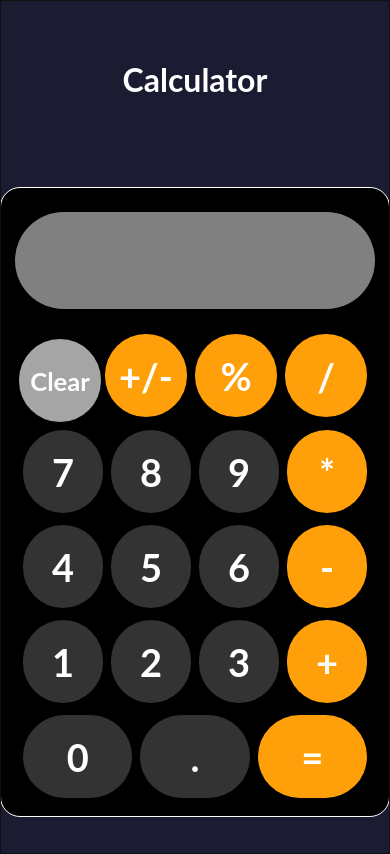
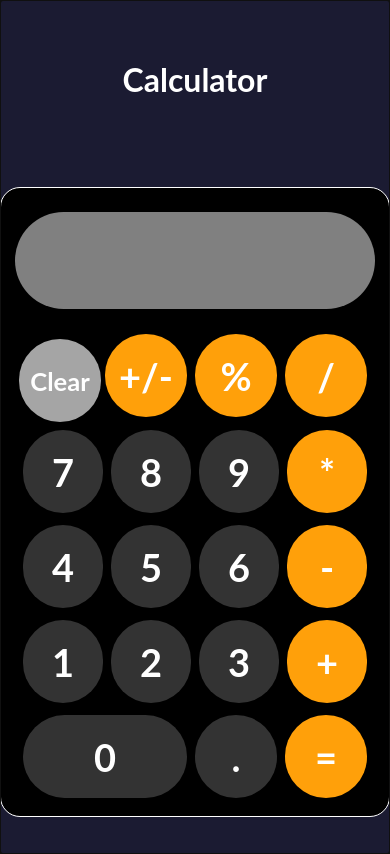
Before and after one commit to chrisglw/calculator-react, a React (Create React App) app: page / in a window 390 px wide. Built offline with nearby package versions, Linux system fonts and the light colour scheme.

Commit message:
Layout like iphone and changes on 0 button

```diff
--- a/src/App.js
+++ b/src/App.js
@@ -96,7 +96,7 @@ function App() {
           <Button manageClick={addInput}>+</Button>
         </div>
         <div className='row'>
-          <Button manageClick={addInput}>0</Button>
+          <Button className='zero' manageClick={addInput}>0</Button>
           <Button manageClick={addInput}>.</Button>
           <Button manageClick={calculateResult}>=</Button>
         </div>
--- a/src/components/Button.js
+++ b/src/components/Button.js
@@ -7,9 +7,11 @@ export function Button(props) {
     return isNaN(value) && (value !== '.');
   };
 
+  const buttonClass = `button-container ${isOperator(props.children) ? 'operator' : ''} ${props.children === '0' ? 'zero' : ''}`;
+
+
   return (
-    <div className={`button-container ${isOperator(props.children) ? 'operator' : ''}`.trimEnd()}
-      onClick={() => props.manageClick(props.children)}>
+    <div className={buttonClass} onClick={() => props.manageClick(props.children)}>
       {props.children}
     </div>
   );
--- a/src/stylesheets/Button.css
+++ b/src/stylesheets/Button.css
@@ -25,3 +25,7 @@
 .operator:hover {
     background-color: #fbc78d;
 }
+
+.zero {
+    flex: 2;
+}
```
